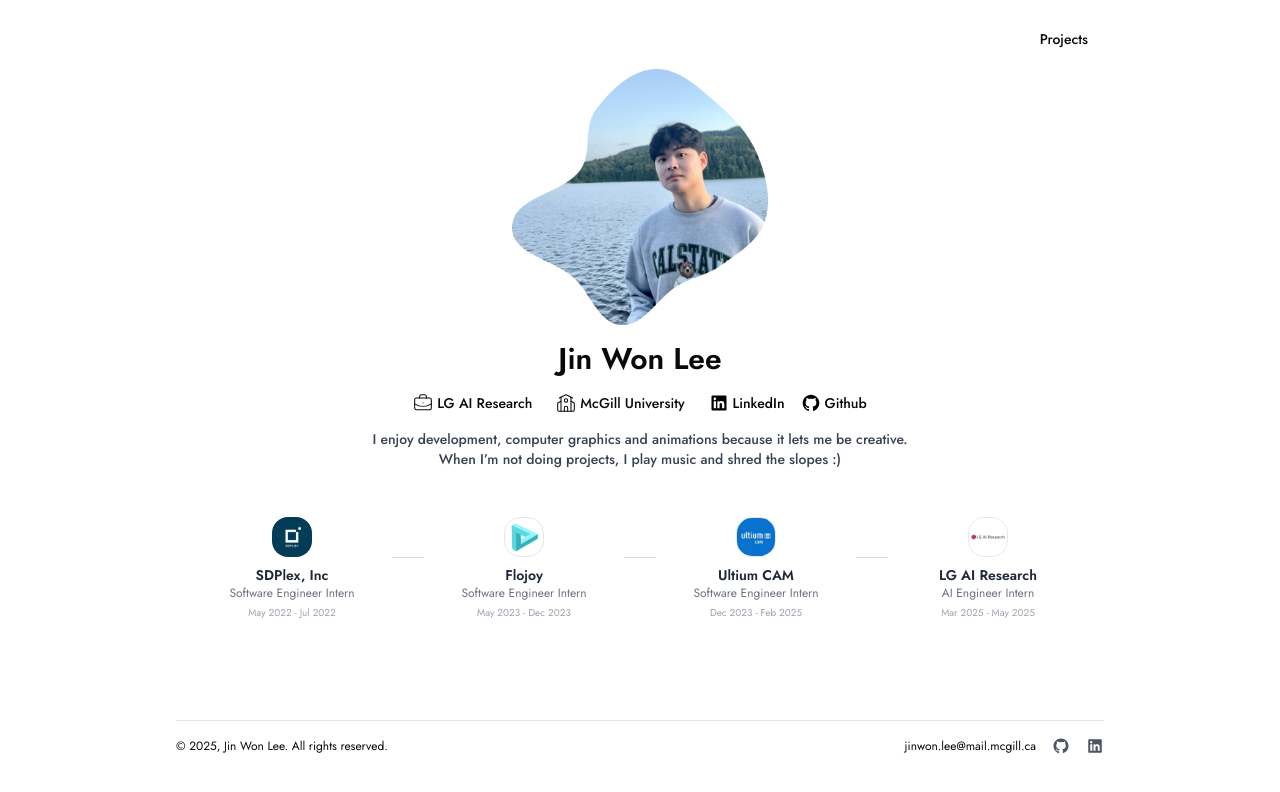
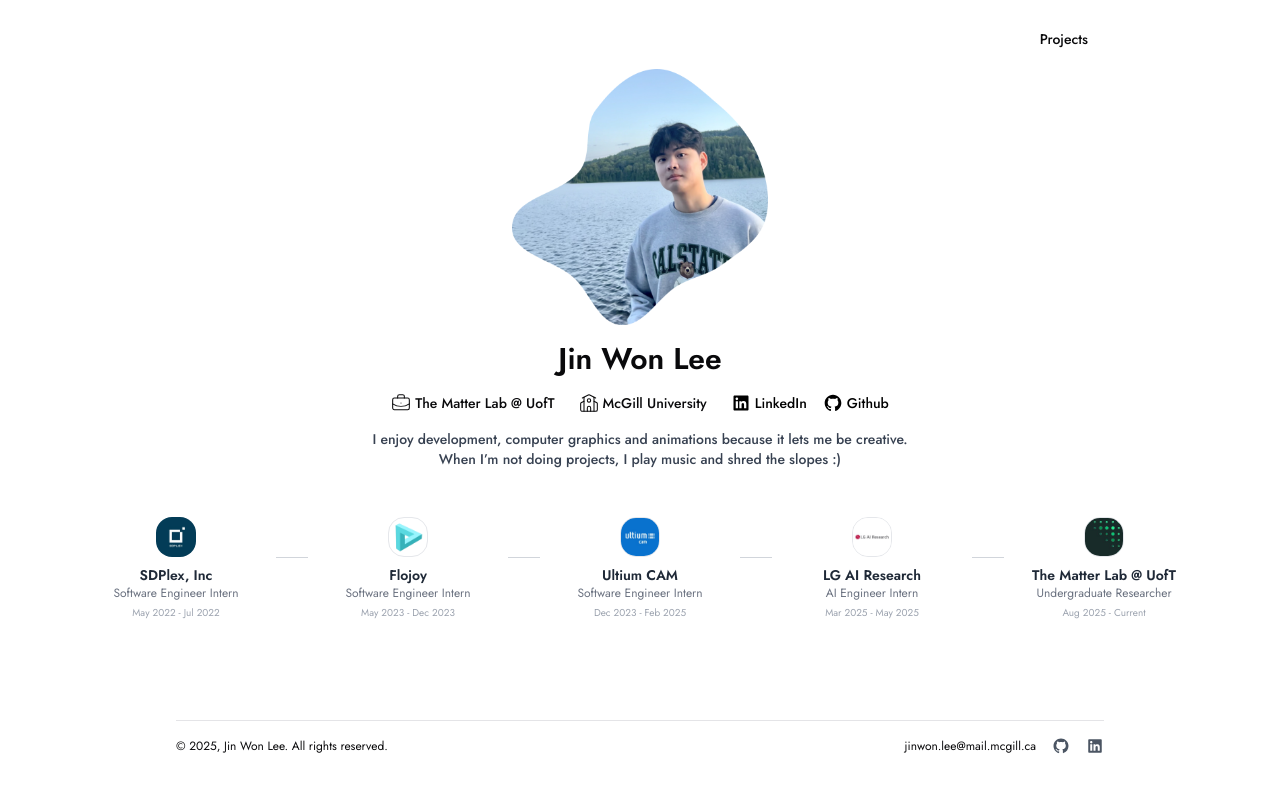
Before and after one commit to jinleevv/jinleevv.dev, a React (Vite) app: page / in a window 1280 px wide. Shown: the top 792 px of the page. Built offline with nearby package versions, Linux system fonts and the light colour scheme; a web font is replaced by a local one.

Commit message:
Update profile

```diff
--- a/src/pages/Home.tsx
+++ b/src/pages/Home.tsx
@@ -55,18 +55,18 @@ const experiences = [
       />
     ),
   },
-  // {
-  //   title: "The Matter Lab",
-  //   link: "https://www.matter.toronto.edu/",
-  //   subtitle: "Undergraduate Researcher",
-  //   date: "Aug 2025 - Current",
-  //   icon: (
-  //     <img
-  //       src="/matter_lab_uoft_logo.jpeg"
-  //       className="rounded-2xl w-10 h-10 border-[1px] border-gray-200"
-  //     />
-  //   ),
-  // },
+  {
+    title: "The Matter Lab @ UofT",
+    link: "https://www.matter.toronto.edu/",
+    subtitle: "Undergraduate Researcher",
+    date: "Aug 2025 - Current",
+    icon: (
+      <img
+        src="/matter_lab_uoft_logo.jpeg"
+        className="rounded-2xl w-10 h-10 border-[1px] border-gray-200"
+      />
+    ),
+  },
 ];
 
 export default function Home() {
@@ -95,7 +95,7 @@ export default function Home() {
           <div className="mt-2 flex flex-col md:flex-row justify-center items-center gap-3 md:gap-6 text-sm">
             <div className="flex gap-1">
               <BriefcaseBusiness strokeWidth={1.25} size={20} />
-              <Label className="m-auto">LG AI Research</Label>
+              <Label className="m-auto">The Matter Lab @ UofT</Label>
             </div>
             <div className="flex gap-1">
               <School strokeWidth={1.25} size={20} />
```
